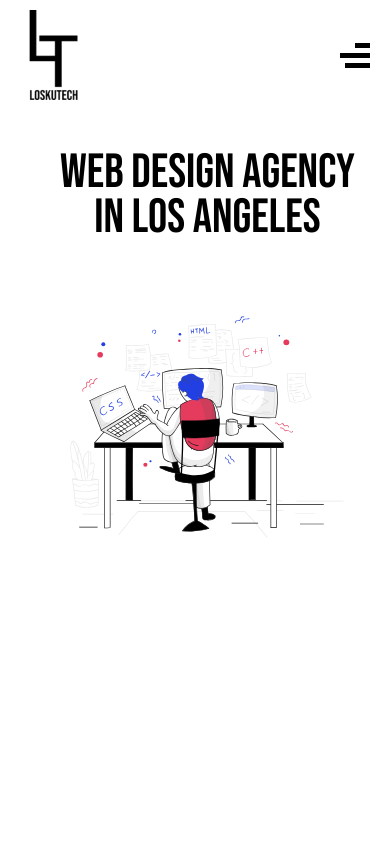
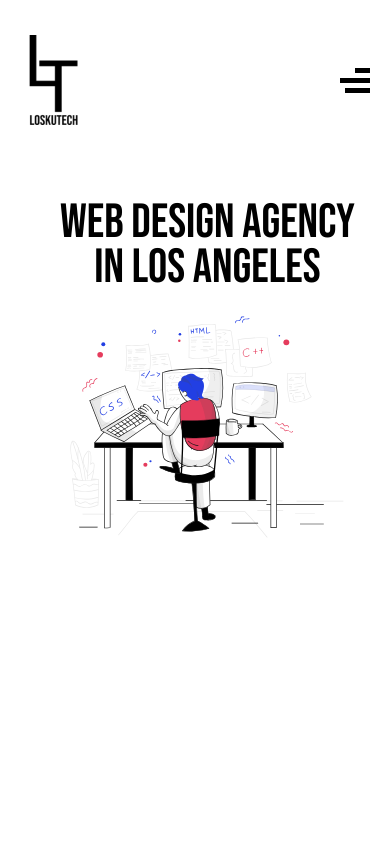
Before and after one commit to michaellosdev/loskutech, a website: page index.html in a window 390 px wide. Shown: the top 841 px of the page. Drawn offline with nearby package versions, Linux system fonts and the light colour scheme.

Commit message:
mobile styles

```diff
--- a/styles/_mobile-styles.scss
+++ b/styles/_mobile-styles.scss
@@ -23,7 +23,7 @@
     #mobile-menu {
         display: none;
         position: absolute;
-        top:110px;
+        top:135px;
         right: 0;
         height: 400px;
         width: 100%;
@@ -68,7 +68,9 @@
     #header-mobile {
         display: block !important;
         width: 100%;
-        height: 100px;
+        height: 150px;
+        padding-top: 25px;
+
     }
 
     #flexbox-header-mobile {
```
Also changed, not shown: styles/index.css, 1 other file.
